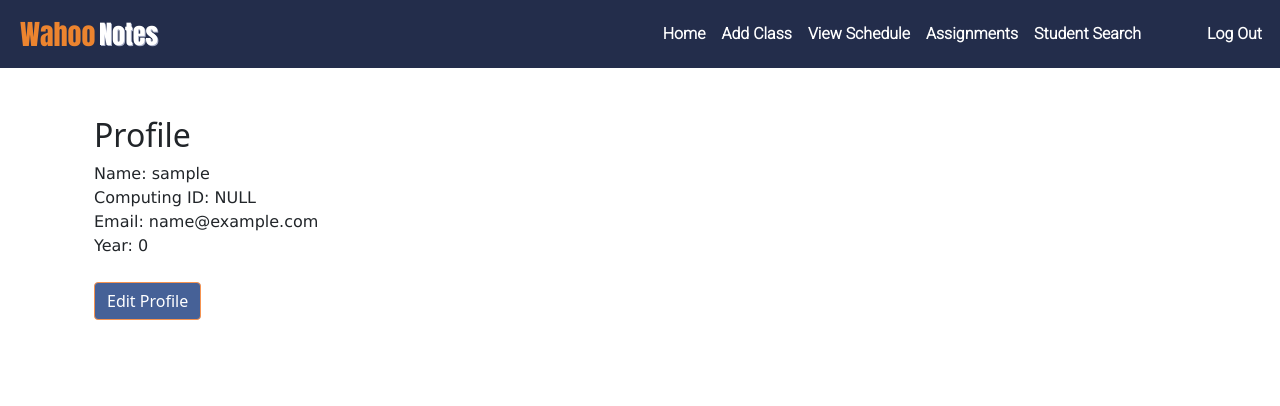
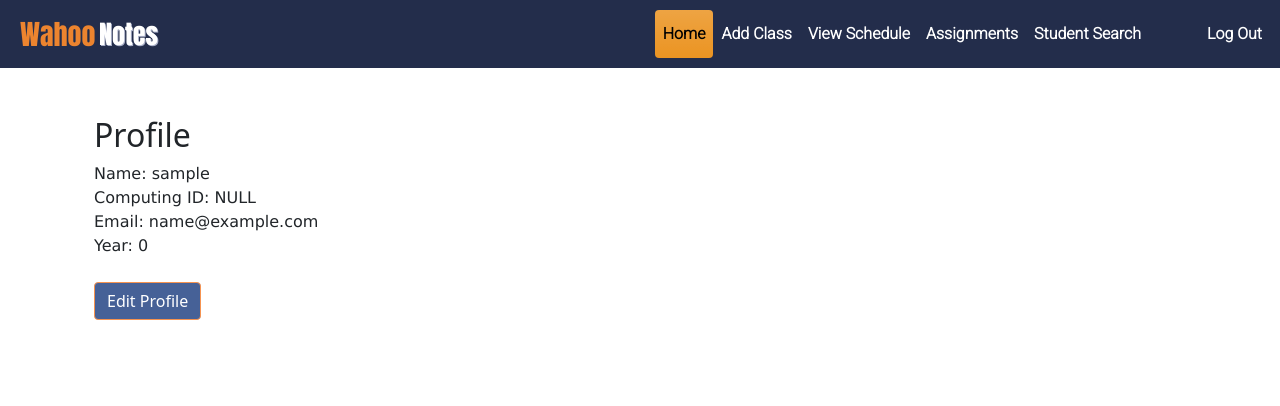
Before and after one commit to WilliamHaslet/wahoo-notes-website-project, a Django app: page / in a window 1280 px wide. Shown: the top 406 px of the page. Run offline with Django 3.2, Linux system fonts and the light colour scheme; the visitor is signed in with stand-in values (Sample User, id 1); data that the repository does not hold is empty; some libraries are stand-ins or nearby versions.

Commit message:
ui changes

```diff
--- a/main_app/templates/main_app/index.html
+++ b/main_app/templates/main_app/index.html
@@ -105,7 +105,7 @@
     <div class="collapse navbar-collapse" id="navbarSupportedContent" style= "font-family:'Roboto', Arial">
         <ul class="navbar-nav ms-auto" style="font-family:'Roboto', Arial; font-weight:bold">
           <li class="nav-item">
-            <a {% if request.resolver_match.url_name == '' %}class="nav-link active rounded"{% else %}class="nav-link rounded"{% endif %} href="{% url 'main_app:index'%}">Home</a>
+            <a class="nav-link active rounded" href="{% url 'main_app:index'%}">Home</a>
           </li>
           <li class="nav-item">
             <a {% if request.resolver_match.url_name == 'addclasses' %}class="nav-link active rounded"{% else %}class="nav-link rounded"{% endif %} href="{% url 'main_app:addclasses'%}">Add Class</a>
```
